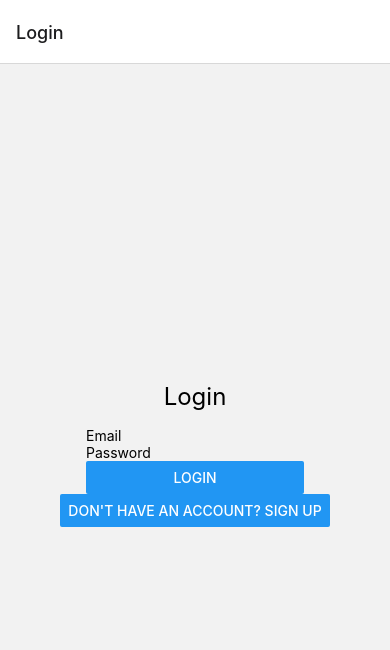
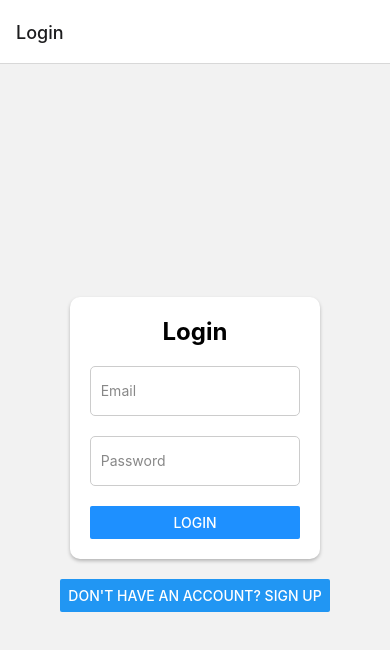
Before and after one commit to eyouso/LearningApp, a React Native app in the folder frontend/: screen /Login in a window 390 px wide. Shown: the top 650 px of the page. Built offline with nearby package versions, Linux system fonts and the light colour scheme.

Commit message:
Added some styling

```diff
--- a/frontend/src/components/LoginForm.js
+++ b/frontend/src/components/LoginForm.js
@@ -1,8 +1,8 @@
 // src/components/LoginForm.js
 import React, { useState } from 'react';
-import { View, TextInput, Button, Text } from 'react-native';
-import { signInWithEmailAndPassword } from 'firebase/auth';  // Import the function directly
-import { auth } from '../services/firebase';  // Import the initialized auth instance
+import { View, TextInput, Button, Text, StyleSheet } from 'react-native';
+import { signInWithEmailAndPassword } from 'firebase/auth';
+import { auth } from '../services/firebase';
 
 const LoginForm = () => {
   const [email, setEmail] = useState('');
@@ -10,7 +10,7 @@ const LoginForm = () => {
   const [errorMessage, setErrorMessage] = useState('');
 
   const handleLogin = () => {
-    signInWithEmailAndPassword(auth, email, password)  // Use the modular method
+    signInWithEmailAndPassword(auth, email, password)
       .then((userCredential) => {
         console.log('User logged in:', userCredential.user);
       })
@@ -20,23 +20,67 @@ const LoginForm = () => {
   };
 
   return (
-    <View>
+    <View style={styles.container}>
+      <Text style={styles.title}>Login</Text>
       <TextInput
+        style={styles.input}
         placeholder="Email"
         value={email}
         onChangeText={setEmail}
         keyboardType="email-address"
+        placeholderTextColor="#888"
       />
       <TextInput
+        style={styles.input}
         placeholder="Password"
         value={password}
         onChangeText={setPassword}
         secureTextEntry
+        placeholderTextColor="#888"
       />
-      <Button title="Login" onPress={handleLogin} />
-      {errorMessage ? <Text>{errorMessage}</Text> : null}
+      <Button title="Login" onPress={handleLogin} color="#1E90FF" />
+      {errorMessage ? <Text style={styles.error}>{errorMessage}</Text> : null}
     </View>
   );
 };
 
+const styles = StyleSheet.create({
+  container: {
+    width: '70%',
+    justifyContent: 'center',
+    padding: 20,
+    backgroundColor: 'white',
+    borderRadius: 10,
+    shadowColor: '#000',
+    shadowOffset: {
+      width: 0,
+      height: 2,
+    },
+    shadowOpacity: 0.25,
+    shadowRadius: 3.84,
+    elevation: 5,
+    marginBottom: 20
+  },
+  title: {
+    fontSize: 24,
+    fontWeight: 'bold',
+    marginBottom: 20,
+    textAlign: 'center',
+  },
+  input: {
+    height: 50,
+    borderColor: '#ccc',
+    borderWidth: 1,
+    borderRadius: 5,
+    marginBottom: 20,
+    paddingHorizontal: 10,
+    backgroundColor: '#fff',
+  },
+  error: {
+    color: 'red',
+    marginTop: 10,
+    textAlign: 'center',
+  },
+});
+
 export default LoginForm;
--- a/frontend/src/components/SignUpForm.js
+++ b/frontend/src/components/SignUpForm.js
@@ -1,6 +1,6 @@
 // src/components/SignUpForm.js
 import React, { useState } from 'react';
-import { View, TextInput, Button, Text } from 'react-native';
+import { View, TextInput, Button, Text, StyleSheet } from 'react-native';
 import { createUserWithEmailAndPassword } from 'firebase/auth';  // Import the function directly
 import { auth } from '../services/firebase';  // Import the initialized auth instance
 
@@ -20,23 +20,65 @@ const SignUpForm = () => {
   };
 
   return (
-    <View>
+    <View style={styles.container}>
+      <Text style={styles.title}>Sign Up</Text>
       <TextInput
+        style={styles.input}
         placeholder="Email"
         value={email}
         onChangeText={setEmail}
         keyboardType="email-address"
       />
       <TextInput
+        style={styles.input}
         placeholder="Password"
         value={password}
         onChangeText={setPassword}
         secureTextEntry
       />
-      <Button title="Sign Up" onPress={handleSignUp} />
-      {errorMessage ? <Text>{errorMessage}</Text> : null}
+      <Button title="Sign Up" onPress={handleSignUp} color="#1E90FF"/>
+      {errorMessage ? <Text style={styles.error}>{errorMessage}</Text> : null}
     </View>
   );
 };
 
+const styles = StyleSheet.create({
+  container: {
+    width: '70%',
+    justifyContent: 'center',
+    padding: 20,
+    backgroundColor: 'white',
+    borderRadius: 10,
+    shadowColor: '#000',
+    shadowOffset: {
+      width: 0,
+      height: 2,
+    },
+    shadowOpacity: 0.25,
+    shadowRadius: 3.84,
+    elevation: 5,
+    marginBottom: 20
+  },
+  title: {
+    fontSize: 24,
+    fontWeight: 'bold',
+    marginBottom: 20,
+    textAlign: 'center',
+  },
+  input: {
+    height: 50,
+    borderColor: '#ccc',
+    borderWidth: 1,
+    borderRadius: 5,
+    marginBottom: 20,
+    paddingHorizontal: 10,
+    backgroundColor: '#fff',
+  },
+  error: {
+    color: 'red',
+    marginTop: 10,
+    textAlign: 'center',
+  },
+});
+
 export default SignUpForm;
--- a/frontend/src/screens/LoginScreen.js
+++ b/frontend/src/screens/LoginScreen.js
@@ -10,7 +10,6 @@ const LoginScreen = () => {
 
   return (
     <View style={styles.container}>
-      <Text style={styles.title}>Login</Text>
       <LoginForm />
       <Button
         title="Don't have an account? Sign Up"
@@ -28,10 +27,6 @@ const styles = StyleSheet.create({
     alignItems: 'center',
     padding: 16,
   },
-  title: {
-    fontSize: 24,
-    marginBottom: 16,
-  },
 });
 
 export default LoginScreen;
--- a/frontend/src/screens/SignUpScreen.js
+++ b/frontend/src/screens/SignUpScreen.js
@@ -10,7 +10,6 @@ const SignUpScreen = () => {
 
   return (
     <View style={styles.container}>
-      <Text style={styles.title}>Sign Up</Text>
       <SignUpForm />
       <Button
         title="Already have an account? Login"
@@ -28,10 +27,6 @@ const styles = StyleSheet.create({
     alignItems: 'center',
     padding: 16,
   },
-  title: {
-    fontSize: 24,
-    marginBottom: 16,
-  },
 });
 
 export default SignUpScreen;
```
